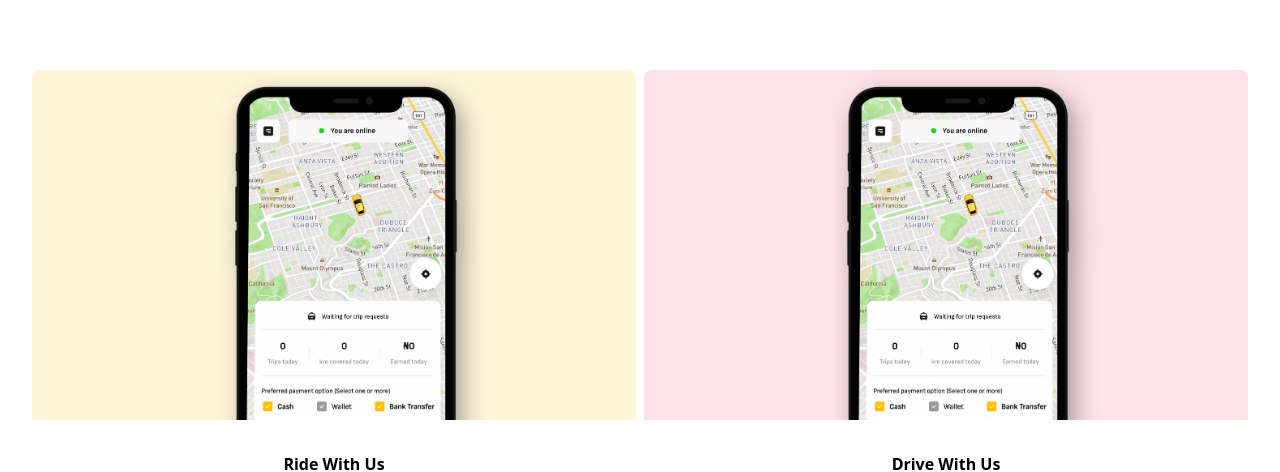
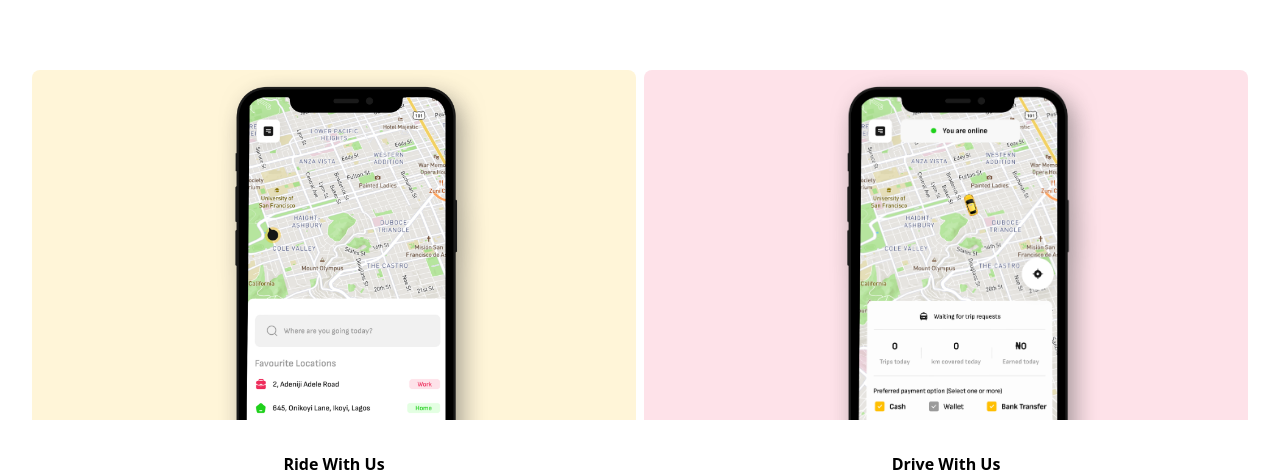
Before and after one commit to kepiblanc/kblanding, a Next.js app: page / in a window 1280 px wide. Shown: the part 1966-2438 px from the top of the page. Built offline with nearby package versions, Linux system fonts and the light colour scheme; grey boxes are pictures that could not be loaded.

Commit message:
asset fix

```diff
--- a/components/modules/Home/DownloadCardContainer.tsx
+++ b/components/modules/Home/DownloadCardContainer.tsx
@@ -12,7 +12,7 @@ const DownloadCardContainer: FC = () => {
             bgColor="#FFF5D8"
             title="Ride With Us"
             body="Get Kabukabu Rider App and enjoy the riding experience"
-            image="/home/drivewithus.png"
+            image="/home/ridewithus.png"
           />
         </div>
         <div className="flex-1 flex justify-center">
--- a/components/modules/Home/Jumbotron/styles.module.css
+++ b/components/modules/Home/Jumbotron/styles.module.css
@@ -1,16 +1,19 @@
 
 .jumboContainer {
     background: #ffffff url(/home/jumbo-bg.png)  no-repeat center center/cover;
-    animation: mymove 1s forwards linear;
+    /* animation: mymove 1s forwards linear; */
 }
-
+/*
 @keyframes mymove {
-    from {
+    0% {
         background-size: 150% 150%;
         opacity: 0;
     }
-    to {
+    99% {
         background-size: 100% 100%;
         opacity: 1;
     }
-  }
+    100% {
+        background-size: cover;
+    }
+  } */
```
